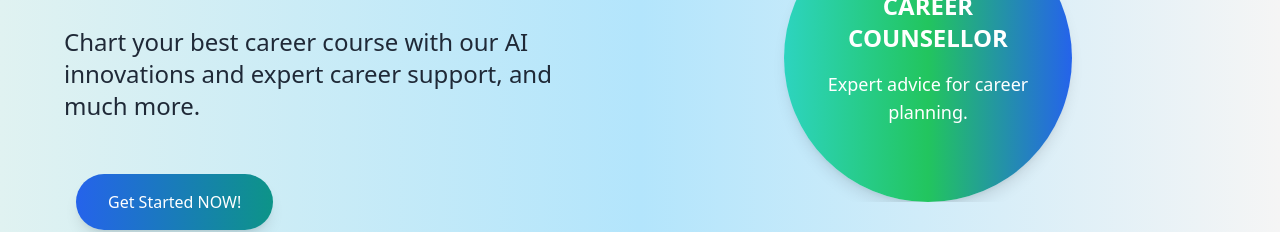
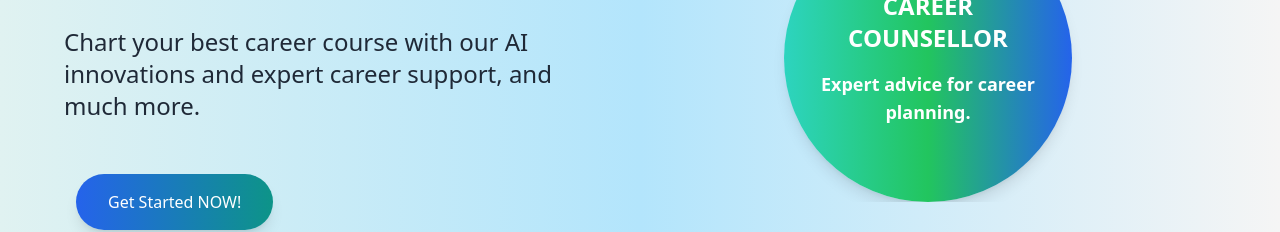
Before and after one commit to mahi13singh2004/CareerDost, a React (Vite) app: page / in a window 1280 px wide. Shown: the part 406-638 px from the top of the page. Built offline with nearby package versions, Linux system fonts and the light colour scheme.

Commit message:
Update Hero.jsx

```diff
--- a/src/Components/Hero.jsx
+++ b/src/Components/Hero.jsx
@@ -17,10 +17,10 @@ const SwipeableCard = ({ feature, bounce }) => {
         className={`w-72 h-72 bg-gradient-to-r from-teal-400 via-green-500 to-blue-600 p-8 rounded-full shadow-lg flex flex-col items-center justify-center text-center transition-transform transform ${bounce ? 'animate-spin' : ''} hover:scale-105 hover:transition-transform hover:duration-300`}
         style={{ userSelect: 'none', WebkitUserSelect: 'none', MozUserSelect: 'none', msUserSelect: 'none' }}
       >
-        <h2 className="text-2xl font-bold mb-4 text-white" style={{ userSelect: 'none' }}>
+        <h2 className="text-2xl font-bold mb-4 text-white" style={{ userSelect: 'none', fontWeight: 'bold' }}>
           {feature.title}
         </h2>
-        <p className="text-white text-lg" style={{ userSelect: 'none' }}>
+        <p className="text-white text-lg" style={{ userSelect: 'none', fontWeight: 'bold' }}>
           {feature.description}
         </p>
       </div>
```
